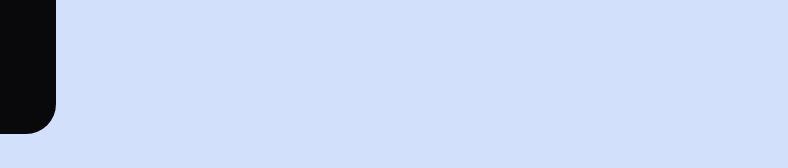
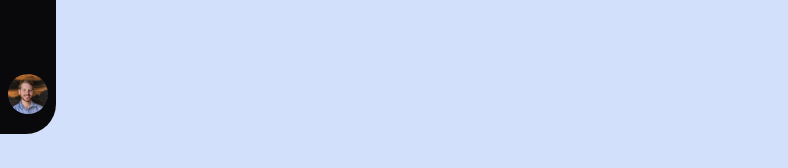
Before and after one commit to jfinley6/react-animated-sidebar, a React (Vite) app: page / in a window 1280 px wide. Shown: the part 570-738 px from the top of the page, without its empty margins (0-788 px from the left). Built offline with nearby package versions, Linux system fonts and the light colour scheme; the HTML template or start-up script is replaced by a standard one.

Commit message:
Updated Sidebar to include Profile button

```diff
--- a/src/Sidebar/Sidebar.jsx
+++ b/src/Sidebar/Sidebar.jsx
@@ -135,9 +135,91 @@ const Text = styled.span`
   transition: all 0.3s ease;
 `;
 
+const Profile = styled.div`
+  width: ${(props) => (props.$clicked ? "14rem" : "3rem")};
+  height: 3rem;
+
+  padding: 0.5rem 1rem;
+  border-radius: 20px;
+
+  display: flex;
+  align-items: center;
+  justify-content: center;
+  margin-left: ${(props) => (props.$clicked ? "9rem" : "0")};
+
+  background-color: var(--black);
+  color: var(--white);
+
+  transition: all 0.3s ease;
+
+  img {
+    width: 2.5rem;
+    height: 2.5rem;
+    border-radius: 50%;
+    cursor: pointer;
+
+    &:hover {
+      border: 2px solid var(--grey);
+      padding: 2px;
+    }
+  }
+`;
+
+const Details = styled.div`
+  display: ${(props) => (props.$clicked ? "flex" : "none")};
+  justify-content: space-between;
+  align-items: center;
+`;
+
+const Name = styled.div`
+  padding: 0 1.5rem;
+
+  display: flex;
+  flex-direction: column;
+  justify-content: center;
+  align-items: center;
+
+  h4 {
+    display: inline-block;
+  }
+
+  a {
+    font-size: 0.8rem;
+    text-decoration: none;
+    color: var(--grey);
+
+    &:hover {
+      text-decoration: underline;
+    }
+  }
+`;
+
+const Logout = styled.button`
+  border: none;
+  width: 2rem;
+  height: 2rem;
+  background-color: transparent;
+
+  img {
+    width: 100%;
+    height: auto;
+    filter: invert(15%) sepia(70%) saturate(6573%) hue-rotate(2deg)
+      brightness(100%) contrast(126%);
+    transition: all 0.3s ease;
+    &:hover {
+      border: none;
+      padding: 0;
+      opacity: 0.5;
+    }
+  }
+`;
+
 const Sidebar = () => {
   const [click, setClick] = useState(false);
   const handleClick = () => setClick((click) => !click);
+
+  const [profileClick, setprofileClick] = useState(false);
+  const handleProfileClick = () => setprofileClick(!profileClick);
 
   return (
     <Container>
@@ -168,6 +250,24 @@ const Sidebar = () => {
             <Text $clicked={click}>Projects</Text>
           </Item>
         </Bar>
+
+        <Profile $clicked={profileClick}>
+          <img
+            onClick={() => handleProfileClick()}
+            src="/profile.jpeg"
+            alt="Profile"
+          />
+          <Details $clicked={profileClick}>
+            <Name>
+              <h4>John&nbsp;Finley</h4>
+              <a href="/#">view&nbsp;profile</a>
+            </Name>
+
+            <Logout>
+              <img src={PowerOff} alt="logout" />
+            </Logout>
+          </Details>
+        </Profile>
       </SidebarContainer>
     </Container>
   );
```
